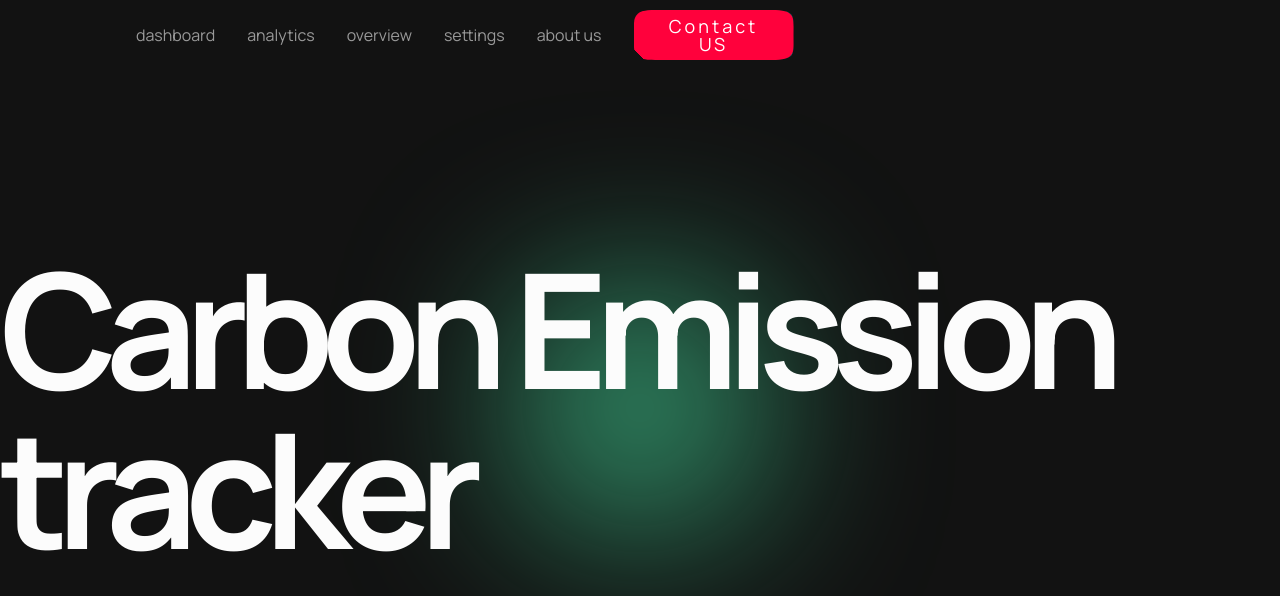
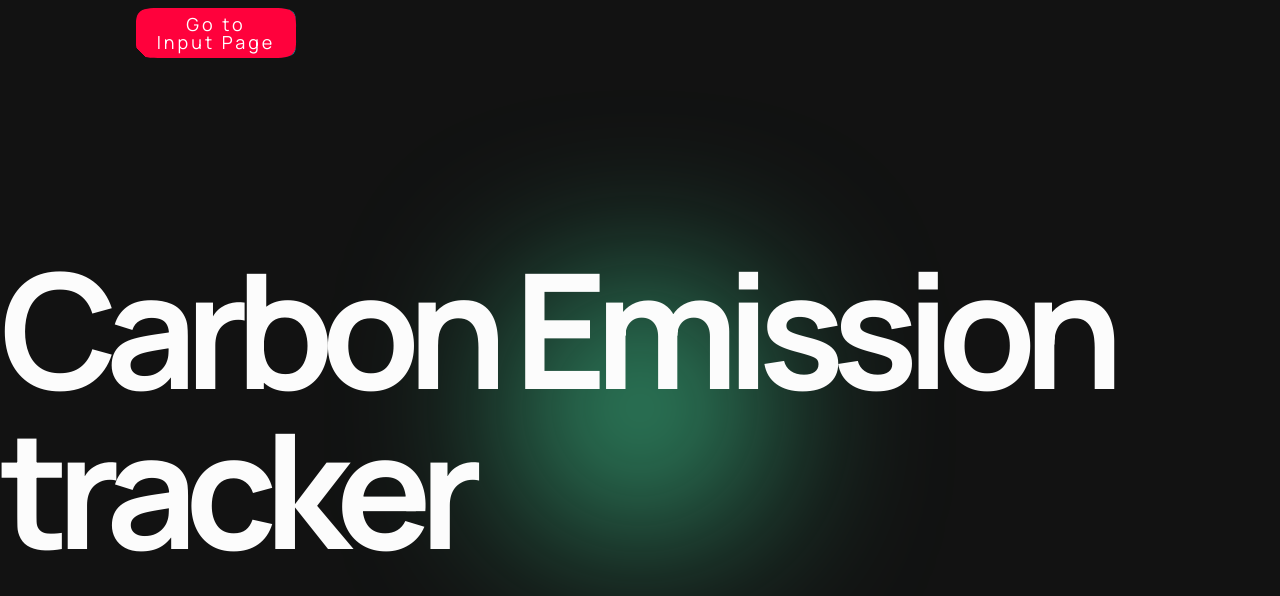
Before and after one commit to Brogrammers-VIPS/USICT-CarbonEmissionT, a Flask app: page / in a window 1280 px wide. Shown: the top 596 px of the page. Run offline with Flask 3, Linux system fonts and the light colour scheme; parts of the project's set-up code (start-up, migrations or seed data) failed here and were passed over.

Commit message:
final commit

```diff
--- a/app.py
+++ b/app.py
@@ -1,4 +1,4 @@
-from flask import Flask, render_template, request, redirect, send_file
+from flask import Flask, render_template, request, redirect, url_for
 import pickle
 import geocoder
 from model import label_encoders
@@ -14,6 +14,10 @@ app=Flask(__name__)
 def main():
     return  render_template('index.html')
 
+@app.route('/redirect-input', methods=['POST'])
+def redirect_input():
+    # Redirect to the /input route
+    return redirect(url_for('input'))
 
 @app.route('/input', methods=['GET', 'POST'])
 def input():
--- a/templates/index.html
+++ b/templates/index.html
@@ -1,13 +1,9 @@
 
 <nav>
-    <p class="sitename">dashboard</p>
-    <p class="menu">analytics</p>
-    <p class="menu">overview</p>
-    <p class="menu">settings</p>
-    <p class="menu">about us</p>
 
-    <button> Contact US
-    </button>
+  <form action="/redirect-input" method="POST">
+    <button type="submit">Go to Input Page</button>
+</form>
   </nav>
 
 
```
